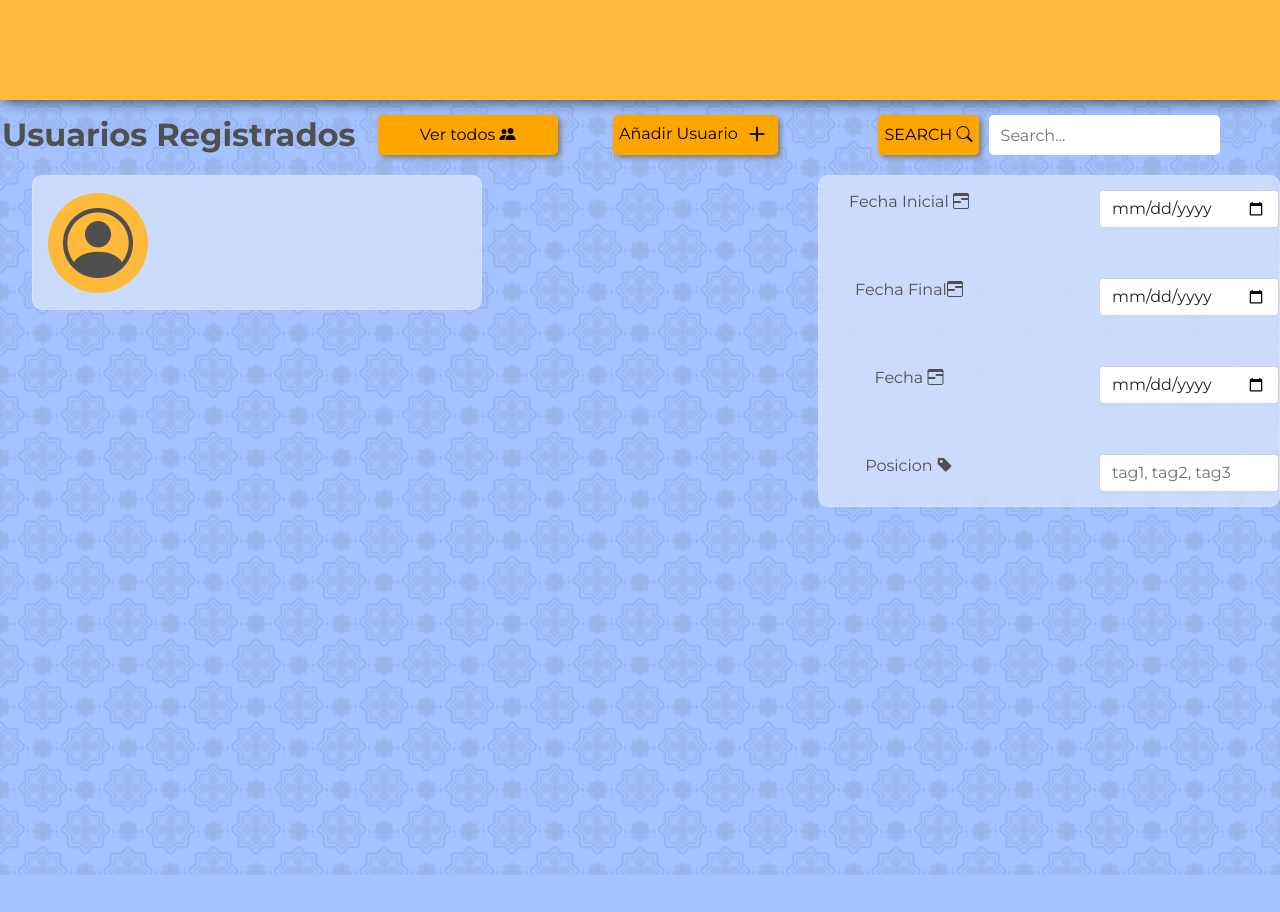
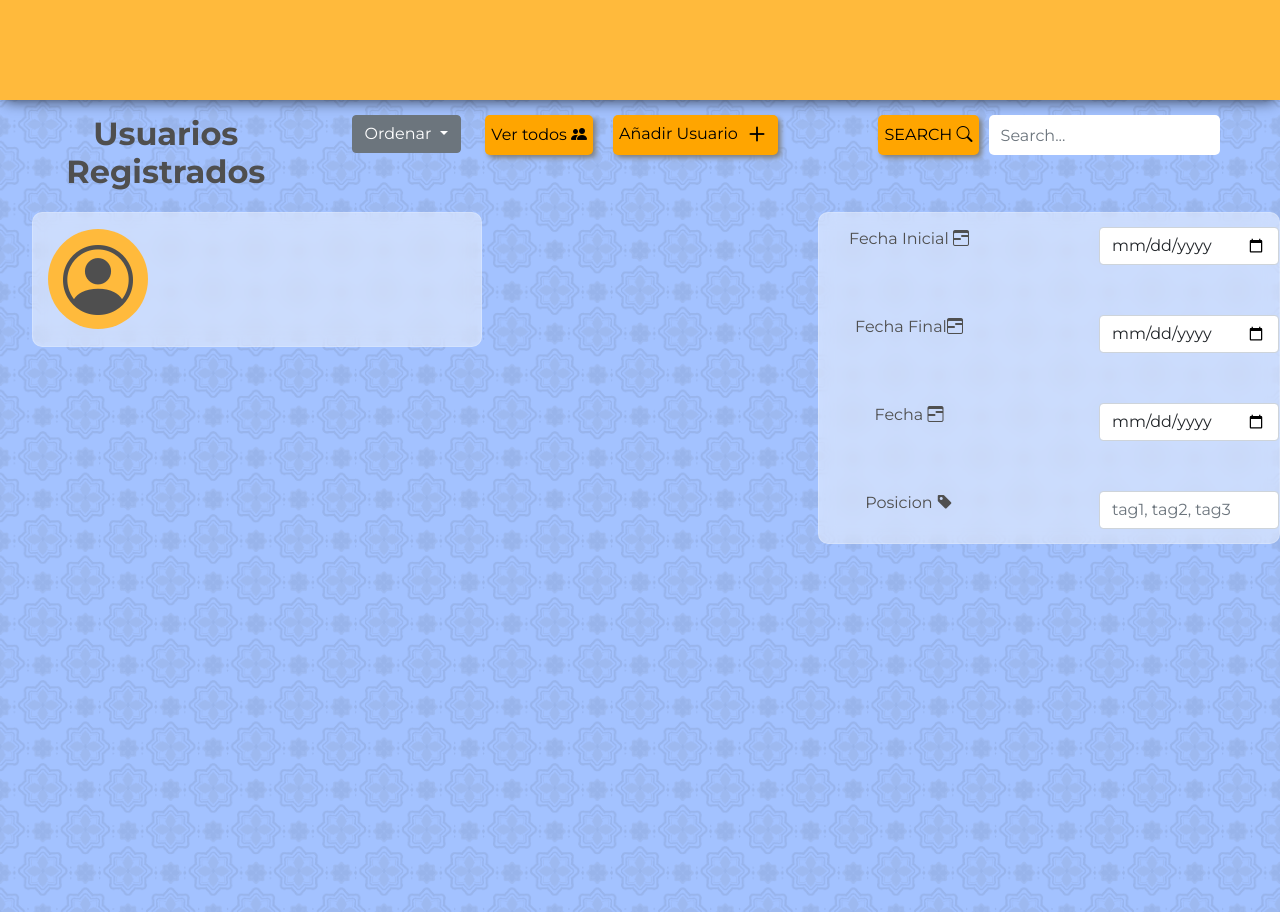
Before and after one commit to Eduardnol/Database-Front, a Vue app: page / in a window 1280 px wide. Before the commit the page ends 875 px from the top, so only its background shows below. Built offline with nearby package versions, Linux system fonts and the light colour scheme.

Commit message:
Added drop down button

```diff
--- a/src/pages/home/AllUsers.vue
+++ b/src/pages/home/AllUsers.vue
@@ -7,7 +7,24 @@
     <div class="adduser"><AddUser /></div>
     <div class="filters"><Filters /></div>
 
-    <button id="searchButton" @click="getall">Ver todos
+    <div class="dropdown order">
+      <button
+        class="btn btn-secondary dropdown-toggle"
+        type="button"
+        id="dropdownMenuButton1"
+        data-bs-toggle="dropdown"
+        aria-expanded="false"
+      >
+        Ordenar
+      </button>
+      <ul class="dropdown-menu" aria-labelledby="dropdownMenuButton1">
+        <li><a class="dropdown-item" href="#">Nombre</a></li>
+        <li><a class="dropdown-item" href="#">Apellido</a></li>
+        <li><a class="dropdown-item" href="#">Fecha de Nacimiento</a></li>
+      </ul>
+    </div>
+    <button id="searchButton" class="all" @click="getall">
+      Ver todos
       <i class="bi bi-people-fill"></i>
     </button>
     <ul class="person_grid scrollable">
@@ -95,6 +112,14 @@ body {
 .filters {
   grid-area: 2 / 5 / 6 / 6;
 }
+.all {
+  grid-area: 1 / 2 / 2 / 3;
+  justify-self: end;
+}
+.order {
+  grid-area: 1 / 2 / 2 / 3;
+  justify-self: start;
+}
 .list_item {
   list-style-type: none;
 }
```
